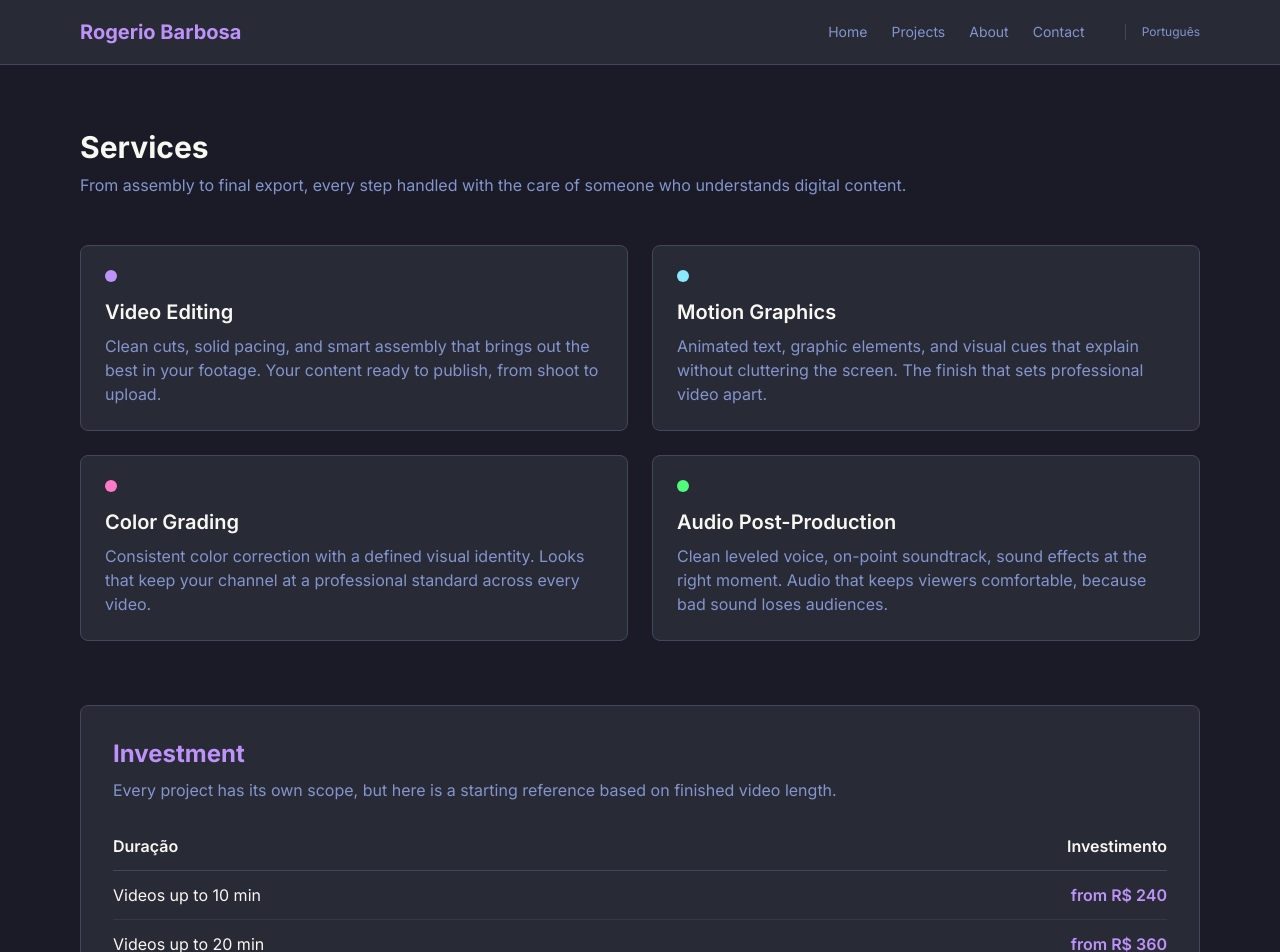
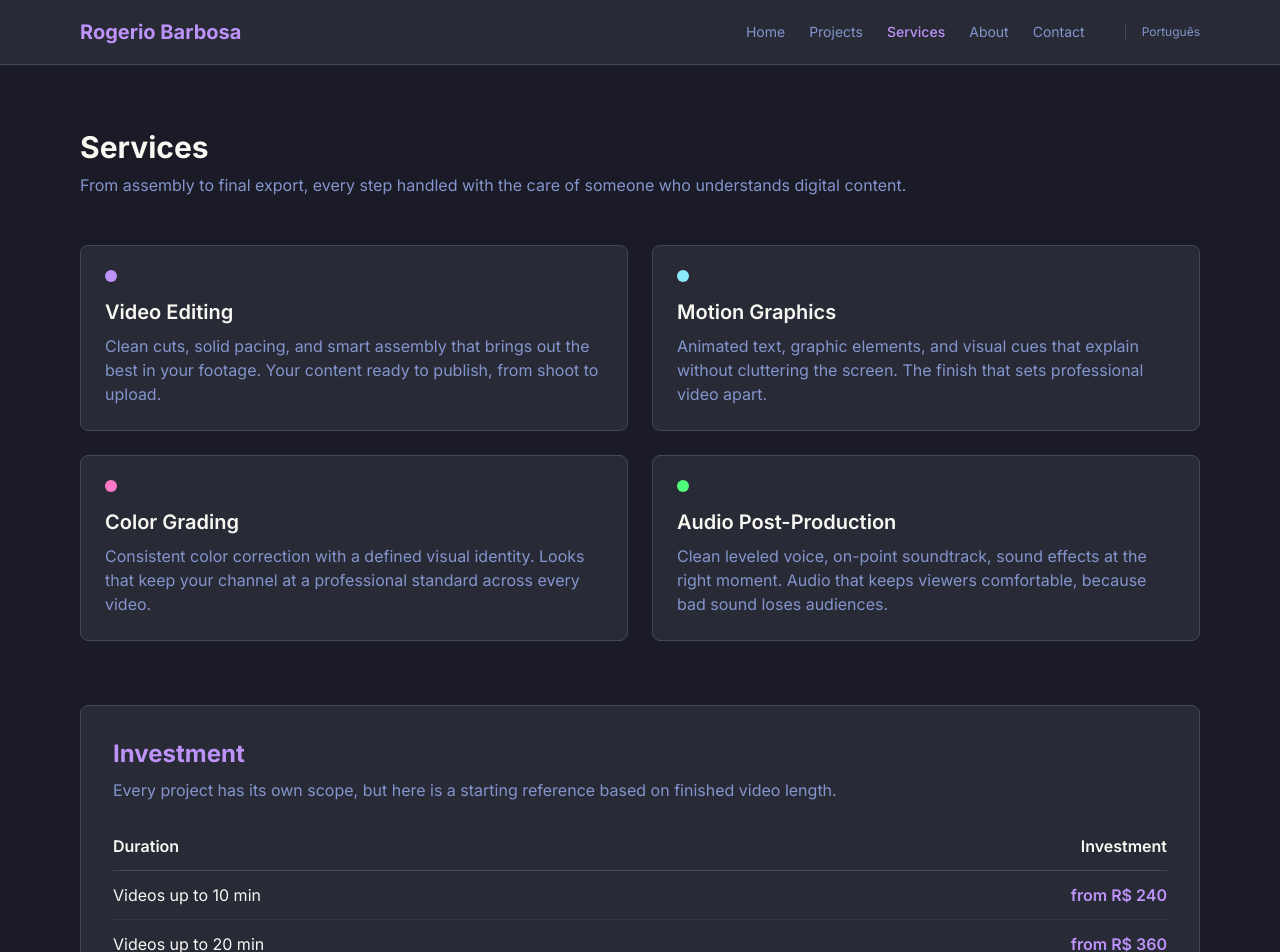
Before and after one commit to Raponi/portfolio, a Next.js app: page /en/servicos in a window 1280 px wide. Shown: the top 952 px of the page. Built offline with nearby package versions, Linux system fonts and the light colour scheme.

Commit message:
fix: add servicos nav link, translate table headers, fix stats label

```diff
--- a/messages/en.json
+++ b/messages/en.json
@@ -14,7 +14,7 @@
     "hero_desc": "Your raw footage becomes a published video with narrative editing, color correction, motion graphics, and polished audio. From cut to upload, every step focused on delivering content that keeps viewers watching.",
     "destaques": "Featured Projects",
     "stat_views": "total views",
-    "stat_projetos": "projects edited",
+    "stat_projetos": "featured projects",
     "stat_likes": "total likes"
   },
   "projetos": {
@@ -42,6 +42,8 @@
     "finalizacao": { "title": "Audio Post-Production", "desc": "Clean leveled voice, on-point soundtrack, sound effects at the right moment. Audio that keeps viewers comfortable, because bad sound loses audiences." },
     "precos_title": "Investment",
     "precos_desc": "Every project has its own scope, but here is a starting reference based on finished video length.",
+    "precos_col_duracao": "Duration",
+    "precos_col_preco": "Investment",
     "precos_linha_1_faixa": "Videos up to 10 min",
     "precos_linha_1_preco": "from R$ 240",
     "precos_linha_2_faixa": "Videos up to 20 min",
--- a/messages/pt.json
+++ b/messages/pt.json
@@ -14,7 +14,7 @@
     "hero_desc": "Seu raw footage vira um vídeo publicado com edição narrativa, correção de cor, motion graphics e áudio tratado. Do corte ao upload, cada etapa pensada para entregar um conteúdo que prende do primeiro ao último segundo.",
     "destaques": "Projetos em Destaque",
     "stat_views": "visualizações acumuladas",
-    "stat_projetos": "projetos editados",
+    "stat_projetos": "projetos em destaque",
     "stat_likes": "likes acumulados"
   },
   "projetos": {
@@ -42,6 +42,8 @@
     "finalizacao": { "title": "Finalização & Áudio", "desc": "Voz limpa e nivelada, trilha sonora no ponto, efeitos sonoros na medida certa. Áudio que não cansa, porque espectador não perdoa áudio ruim." },
     "precos_title": "Investimento",
     "precos_desc": "Cada projeto tem seu escopo, mas a referência inicial é por faixa de duração do vídeo finalizado.",
+    "precos_col_duracao": "Duração",
+    "precos_col_preco": "Investimento",
     "precos_linha_1_faixa": "Vídeos de até 10 min",
     "precos_linha_1_preco": "a partir de R$ 240",
     "precos_linha_2_faixa": "Vídeos de até 20 min",
--- a/src/app/[locale]/page.tsx
+++ b/src/app/[locale]/page.tsx
@@ -17,30 +17,35 @@ export default async function HomePage() {
 
   const totalViews = projetos.reduce((acc, p) => acc + (p.viewCount ?? 0), 0);
   const totalLikes = projetos.reduce((acc, p) => acc + (p.likeCount ?? 0), 0);
+  const hasStats = totalViews > 0;
 
   return (
     <div className="flex flex-col items-center">
       <Hero />
       <section className="w-full max-w-6xl px-4 py-16">
         <div className="grid grid-cols-1 sm:grid-cols-3 gap-6 mb-16">
+          {hasStats && (
             <ScrollReveal delay={0}>
               <div className="bg-dracula-surface rounded-lg p-6 border border-dracula-border text-center">
                 <p className="text-3xl font-bold text-dracula-primary">{formatarNumero(totalViews)}</p>
                 <p className="text-dracula-muted text-sm mt-1">{t("stat_views")}</p>
               </div>
             </ScrollReveal>
-          <ScrollReveal delay={100}>
+          )}
+          <ScrollReveal delay={hasStats ? 100 : 0}>
             <div className="bg-dracula-surface rounded-lg p-6 border border-dracula-border text-center">
               <p className="text-3xl font-bold text-dracula-primary">{projetos.length}</p>
               <p className="text-dracula-muted text-sm mt-1">{t("stat_projetos")}</p>
             </div>
           </ScrollReveal>
+          {hasStats && (
             <ScrollReveal delay={200}>
               <div className="bg-dracula-surface rounded-lg p-6 border border-dracula-border text-center">
                 <p className="text-3xl font-bold text-dracula-primary">{formatarNumero(totalLikes)}</p>
                 <p className="text-dracula-muted text-sm mt-1">{t("stat_likes")}</p>
               </div>
             </ScrollReveal>
+          )}
         </div>
       </section>
       <section className="w-full max-w-6xl px-4 py-16 pt-0">
--- a/src/app/[locale]/servicos/page.tsx
+++ b/src/app/[locale]/servicos/page.tsx
@@ -60,8 +60,8 @@ export default async function ServicosPage({
             <table className="w-full text-left">
               <thead>
                 <tr className="border-b border-dracula-border">
-                  <th className="pb-3 text-dracula-text font-semibold">Duração</th>
-                  <th className="pb-3 text-dracula-text font-semibold text-right">Investimento</th>
+                  <th className="pb-3 text-dracula-text font-semibold">{t("precos_col_duracao")}</th>
+                  <th className="pb-3 text-dracula-text font-semibold text-right">{t("precos_col_preco")}</th>
                 </tr>
               </thead>
               <tbody>
--- a/src/components/Navbar.tsx
+++ b/src/components/Navbar.tsx
@@ -8,6 +8,7 @@ import { useState } from "react";
 const links = [
   { href: "/", label: "home" },
   { href: "/projetos", label: "projetos" },
+  { href: "/servicos", label: "servicos" },
   { href: "/sobre", label: "sobre" },
   { href: "/contato", label: "contato" },
 ];
```
Lines whose indentation alone changed are shown as unchanged.
